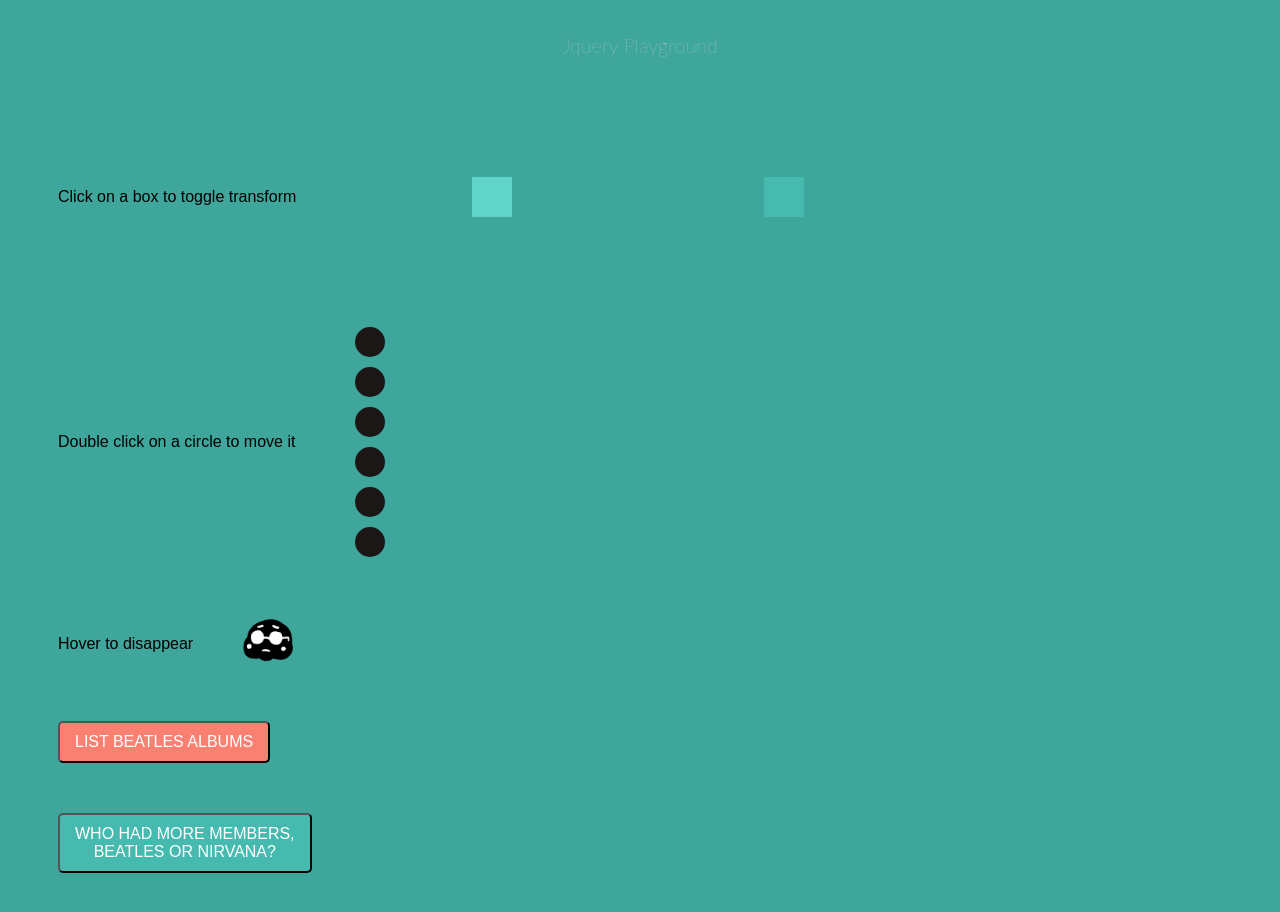
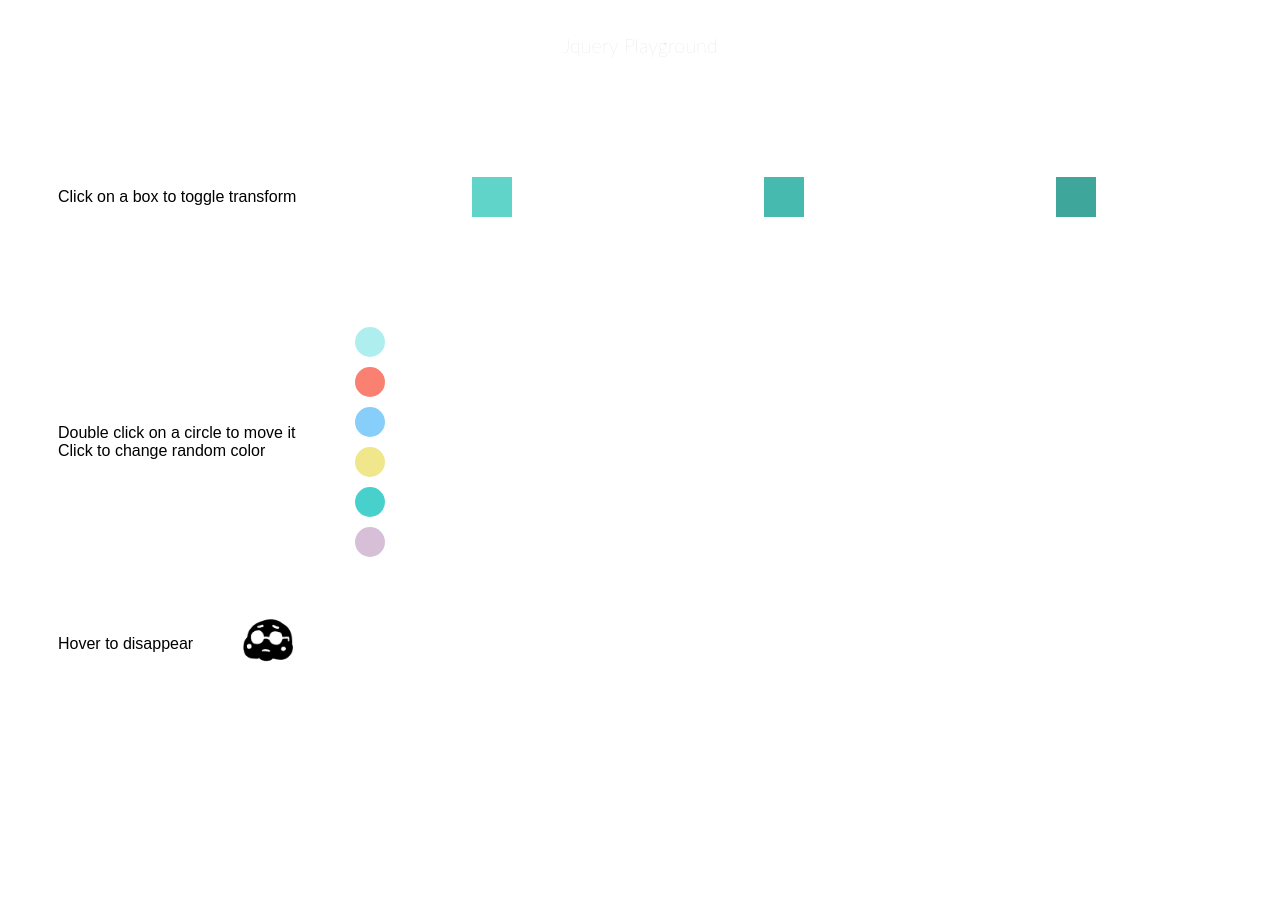
Before and after one commit to ningningdada/jQuery-Playground-Assignment, a plain HTML site: page index.html in a window 1280 px wide. After the commit the page ends 800 px from the top, so only its background shows below. Drawn offline with nearby package versions, Linux system fonts and the light colour scheme.

Commit message:
Draft 2
 I would like to change the color for each circles, but querySelectorAll doesnt work in this function.

Since document.querySelectorAll() returns a nodelist, which is kind of like an array of elements. I guess i need to loop through that nodelist, changing color for each element?

```diff
--- a/index.html
+++ b/index.html
@@ -21,10 +21,11 @@
 
     <div class="wrap">
       <div class="instructions">
-        Double click on a circle to move it
+        Double click on a circle to move it<br>
+        Click to change random color<br>
       </div>
       <div class="container">
-        <div id= "click" class="circle circle0"></div>
+        <div class="circle circle0"></div>
         <div class="circle circle1"></div>
         <div class="circle circle2"></div>
         <div class="circle circle3"></div>
@@ -42,25 +43,6 @@
         </div>
       </div>
 
-    <div class="wrap">
-      <div class="instructions">
-        <button type="button" class="listBeatles">List Beatles Albums</button>
-      </div>
-      <div class="container">
-        <ul class="beatlesAlbums"></ul>
-      </div>
-    </div>
-    <div class="wrap">
-      <div class="instructions">
-        <button type="button" class="compareBands">Who had more members,<br>Beatles or Nirvana?</button>
-      </div>
-      <div class="container">
-        <div class="bandsComparison"></div>
-      </div>
-    </div>
-
-
-
     <!-- If using jQuery, it must be added BEFORE your own script -->
     <script src="https://code.jquery.com/jquery-3.4.1.min.js"></script>
     <!-- Lastly, my script -->
--- a/script.js
+++ b/script.js
@@ -6,16 +6,11 @@ const app = {
         $(e.currentTarget).toggleClass('transform')
       });
 
-      // $('.circle').dblclick(e => {
-      //   $(e.currentTarget).toggleClass('moveMe')
-      // });
+      $('.circle').dblclick(e => {
+        $(e.currentTarget).toggleClass('moveMe')
+      });
 
-      // $('.circle').click(e => {
-
-      //   $(e.currentTarget).toggleClass('randomCol')
-      // });
-
-        $('.circle').click(function () {
+      $('.circle').click(function () {
         app.changeColor();
         // $('.circle').toggleClass('randomCol')
       });
@@ -26,40 +21,17 @@ const app = {
         $(e.currentTarget).show();
       });
 
-    //   $('.listBeatles').click(function () {
-    //     app.listBeatles();
-    //   })
-
-    //   $('.compareBands').click(function () {
-    //     app.compareBands();
-    //   })
     },
 
+  // I would like to change the color for each circles, but querySelectorAll doesnt work in this function.
+  // Since document.querySelectorAll() returns a nodelist, which is kind of like an array of elements.
+  // I guess i need to loop through that nodelist, changing color for each element?
       changeColor: () => {
         const randomColor = Math.floor(Math.random()*16777215).toString(16);
-        var el = document.querySelectorAll(".circle");
-        document.body.style.backgroundColor = "#" + randomColor;
-        el.style.backgroundColor = "#" + randomColor;
-        // document.getElementsByClassName("randomCol").style.background = "#" + randomColor;
-        // document.getElementsByClassName("circle").style.background = "#" + randomColor;
-        // document.querySelectorAll(".circle").style.background = "#" + randomColor;
-        // document.querySelectorAll(".circle").style.background = "#" + randomColor;
+        // let randomColCircle = document.querySelectorAll('.circle');
+        let randomColCircle = document.querySelector('.circle');
+        randomColCircle.style.background = "#" + randomColor;
+        // document.body.style.backgroundColor = "#" + randomColor;
       },
 
-    // listBeatles: () => {
-    //   // in this instance can also use this.data, it means the same thing. app.data is safer
-    //   app.data.beatles.albums.forEach(album => {
-    //     debugger;
-    //     $('.beatlesAlbums').append(`<li>${album.name}, ${album.year}</li>`);
-    //   });
-    // },
-
-    // compareBands: () => {
-    //   const nirvanaMembers = app.data.nirvana.members;
-    //   const beatlesMembers = app.data.beatles.members;
-
-    //   $('.bandsComparison').text(
-    //     `${nirvanaMembers.length > beatlesMembers.length ? 'Nirvana' : 'Beatles'}
-    //   had more members`);
-    // }
   }
--- a/style.css
+++ b/style.css
@@ -1,6 +1,6 @@
 body {
     font-family: Arial, Helvetica, sans-serif;
-    background: #3EA69B;
+    background: #ffffff;
   }
 
 
@@ -67,7 +67,7 @@ body {
     height: 30px;
     width: 30px;
     margin: 10px; */
-    background: rgb(96, 105, 105);
+    /* background: rgb(96, 105, 105); */
     /* transition: all 1.5s linear; */
   }
 
@@ -79,7 +79,7 @@ body {
     background: rgb(27, 23, 23);
   }
 
-  /* .circle0 {
+  .circle0 {
     background: PaleTurquoise;
     transition: all 1.5s linear;
   }
@@ -107,24 +107,8 @@ body {
   .circle5 {
     background: thistle;
     transition: all 1.5s cubic-bezier(0,1,.98,0);
-  } */
+  }
 
   .moveMe {
     margin-left: 400px;
   }
-
-  button {
-    color: white;
-    padding: 10px 15px;
-    border-radius: 5px;
-    font-size: 16px;
-    text-transform: uppercase;
-  }
-
-  .listBeatles {
-    background-color: salmon;
-  }
-
-  .compareBands {
-    background-color: #46BAAF;
-  }
```
Also changed, not shown: script1.js (added, +135 -0 lines).
